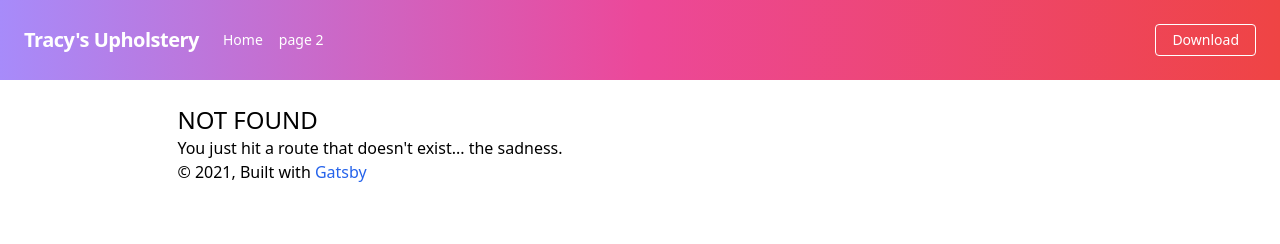
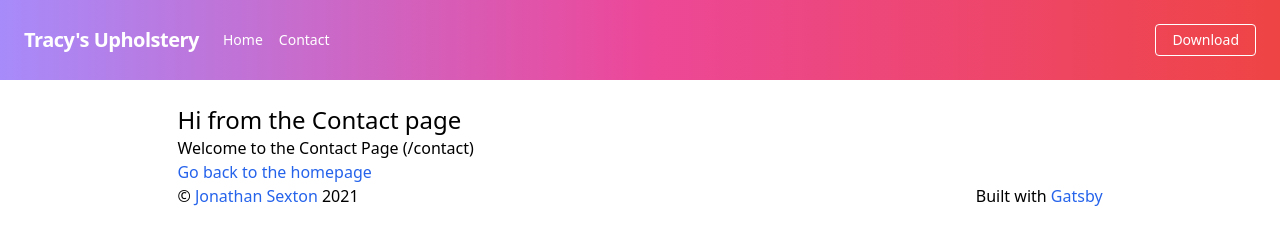
Before and after one commit to JS-goose/tracysupholstery, a Gatsby site in the folder v2/: page /contact in a window 1280 px wide. Before the commit this address had no page. Built offline with nearby package versions, Linux system fonts and the light colour scheme; Gatsby itself is replaced by a stand-in of ours.

Commit message:
component updates

```diff
--- /dev/null
+++ b/v2/src/components/footer.tsx
@@ -0,0 +1,20 @@
+import React from "react"
+
+const Footer: React.FC = () => (
+  <footer className="flex justify-between">
+    <div>
+      ©{" "}
+      <a href="https://jonathansexton.me" rel="noreferrer noopener">
+        Jonathan Sexton
+      </a>{" "}
+      {new Date().getFullYear()}
+    </div>
+    <div>
+      Built with
+      {` `}
+      <a href="https://www.gatsbyjs.org">Gatsby</a>
+    </div>
+  </footer>
+)
+
+export default Footer
--- a/v2/src/components/header.js
+++ b/v2/src/components/header.js
@@ -41,10 +41,10 @@ function Header({ siteTitle }) {
             Home
           </Link>
           <Link
-            to={`/page-2`}
+            to={`/contact`}
             className="block mt-4 mr-4 text-white lg:inline-block lg:mt-0 hover:text-white"
           >
-            page 2
+            Contact
           </Link>
         </div>
         <div>
--- a/v2/src/components/layout.js
+++ b/v2/src/components/layout.js
@@ -3,6 +3,7 @@ import PropTypes from "prop-types"
 import { useStaticQuery, graphql } from "gatsby"
 
 import Header from "./header"
+import Footer from "./footer"
 import "./layout.css"
 
 const Layout = ({ children }) => {
@@ -27,11 +28,7 @@ const Layout = ({ children }) => {
         }}
       >
         <main>{children}</main>
-        <footer>
-          © {new Date().getFullYear()}, Built with
-          {` `}
-          <a href="https://www.gatsbyjs.org">Gatsby</a>
-        </footer>
+        <Footer />
       </div>
     </>
   )
--- /dev/null
+++ b/v2/src/pages/contact.tsx
@@ -0,0 +1,15 @@
+import React from "react"
+import { PageProps, Link } from "gatsby"
+
+import SEO from "../components/seo"
+
+const Contact = (props: PageProps) => (
+  <section>
+    <SEO title="Contact" />
+    <h1>Hi from the Contact page</h1>
+    <p>Welcome to the Contact Page ({props.path})</p>
+    <Link to="/">Go back to the homepage</Link>
+  </section>
+)
+
+export default Contact
--- a/v2/src/pages/page-2.tsx
+++ /dev/null
@@ -1,16 +0,0 @@
-// Gatsby supports TypeScript natively!
-import React from "react"
-import { PageProps, Link } from "gatsby"
-
-import SEO from "../components/seo"
-
-const SecondPage = (props: PageProps) => (
-  <section>
-    <SEO title="Page two" />
-    <h1>Hi from the second page</h1>
-    <p>Welcome to page 2 ({props.path})</p>
-    <Link to="/">Go back to the homepage</Link>
-  </section>
-)
-
-export default SecondPage
```
